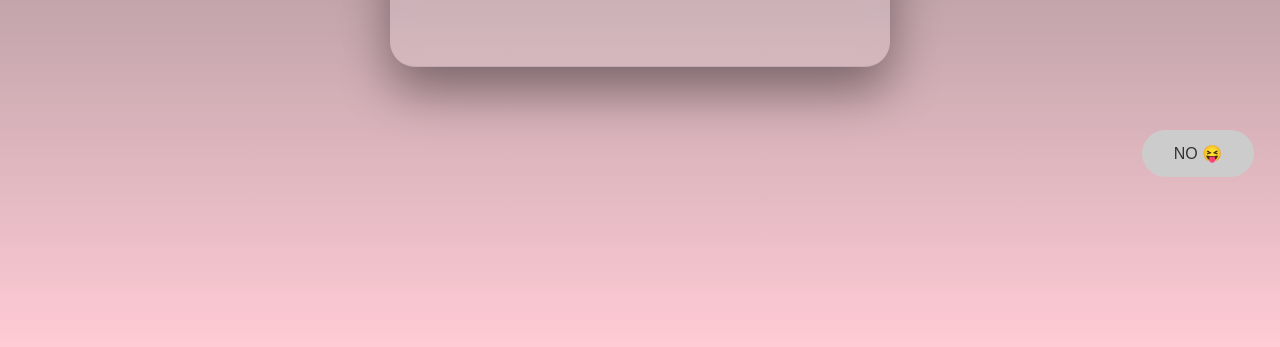
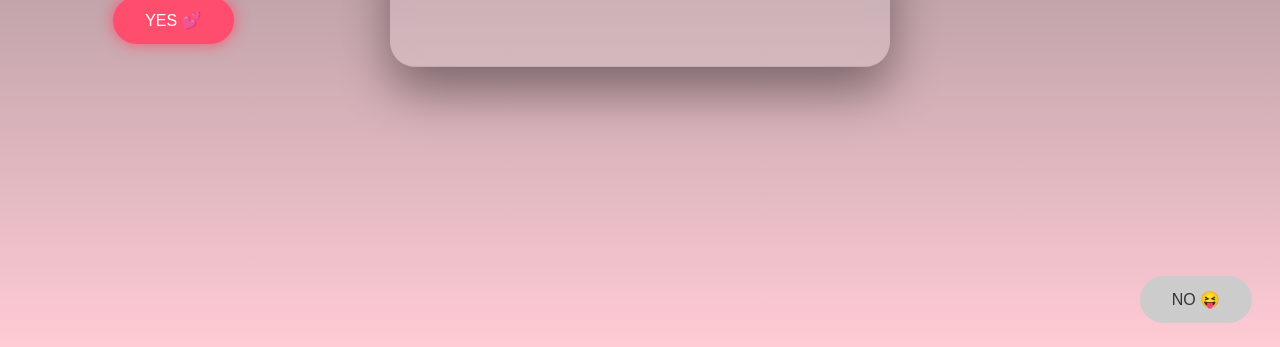
Before and after one commit to Dinesh097/webpage2, a plain HTML site: page index.html in a window 1280 px wide. Shown: the part 453-800 px from the top of the page. Drawn offline with Linux system fonts and the light colour scheme.

Commit message:
Implement falling YES button and evasive NO button
Introduced falling YES button and a NO button that evades the player's cursor. Added win condition and heart animation.

```diff
--- a/index.html
+++ b/index.html
@@ -114,32 +114,41 @@
   const winScreen = document.getElementById("winScreen");
   const gameBox = document.getElementById("gameBox");
 
-  function randomPosition(btn) {
-    const padding = 20;
-    const x = Math.random() * (window.innerWidth - btn.offsetWidth - padding);
-    const y = Math.random() * (window.innerHeight - btn.offsetHeight - padding);
-    btn.style.left = x + "px";
-    btn.style.top = y + "px";
+  let fallInterval;
+  let fallSpeed = 2; // lower = easier
+
+  function startFalling() {
+    let x = Math.random() * (window.innerWidth - yesBtn.offsetWidth);
+    let y = -50;
+
+    yesBtn.style.left = x + "px";
+    yesBtn.style.top = y + "px";
+
+    fallInterval = setInterval(() => {
+      y += fallSpeed;
+      yesBtn.style.top = y + "px";
+
+      // If YES reaches bottom → reset
+      if (y > window.innerHeight) {
+        clearInterval(fallInterval);
+        startFalling();
+      }
+    }, 20);
   }
 
-  // Initial positions
-  randomPosition(yesBtn);
-  randomPosition(noBtn);
+  // NO button runs away forever 😈
+  function moveNo() {
+    const x = Math.random() * (window.innerWidth - noBtn.offsetWidth);
+    const y = Math.random() * (window.innerHeight - noBtn.offsetHeight);
+    noBtn.style.left = x + "px";
+    noBtn.style.top = y + "px";
+  }
 
-  // YES: slow + reachable (mini-game)
-  yesBtn.addEventListener("mouseenter", () => {
-    yesBtn.style.transition = "0.4s ease";
-    randomPosition(yesBtn);
-  });
+  noBtn.addEventListener("mouseenter", moveNo);
 
-  // NO: impossible 😝
-  noBtn.addEventListener("mouseenter", () => {
-    noBtn.style.transition = "0.1s ease";
-    randomPosition(noBtn);
-  });
-
-  // Winning the game
+  // WIN CONDITION
   yesBtn.addEventListener("click", () => {
+    clearInterval(fallInterval);
     yesBtn.style.display = "none";
     noBtn.style.display = "none";
     gameBox.style.display = "none";
@@ -147,6 +156,7 @@
     startHearts();
   });
 
+  // Hearts animation
   function startHearts() {
     setInterval(() => {
       const heart = document.createElement("div");
@@ -156,8 +166,12 @@
       heart.style.bottom = "0";
       document.body.appendChild(heart);
       setTimeout(() => heart.remove(), 5000);
-    }, 300);
+    }, 250);
   }
+
+  // Start the game
+  startFalling();
+  moveNo();
 </script>
 
 </body>
```
